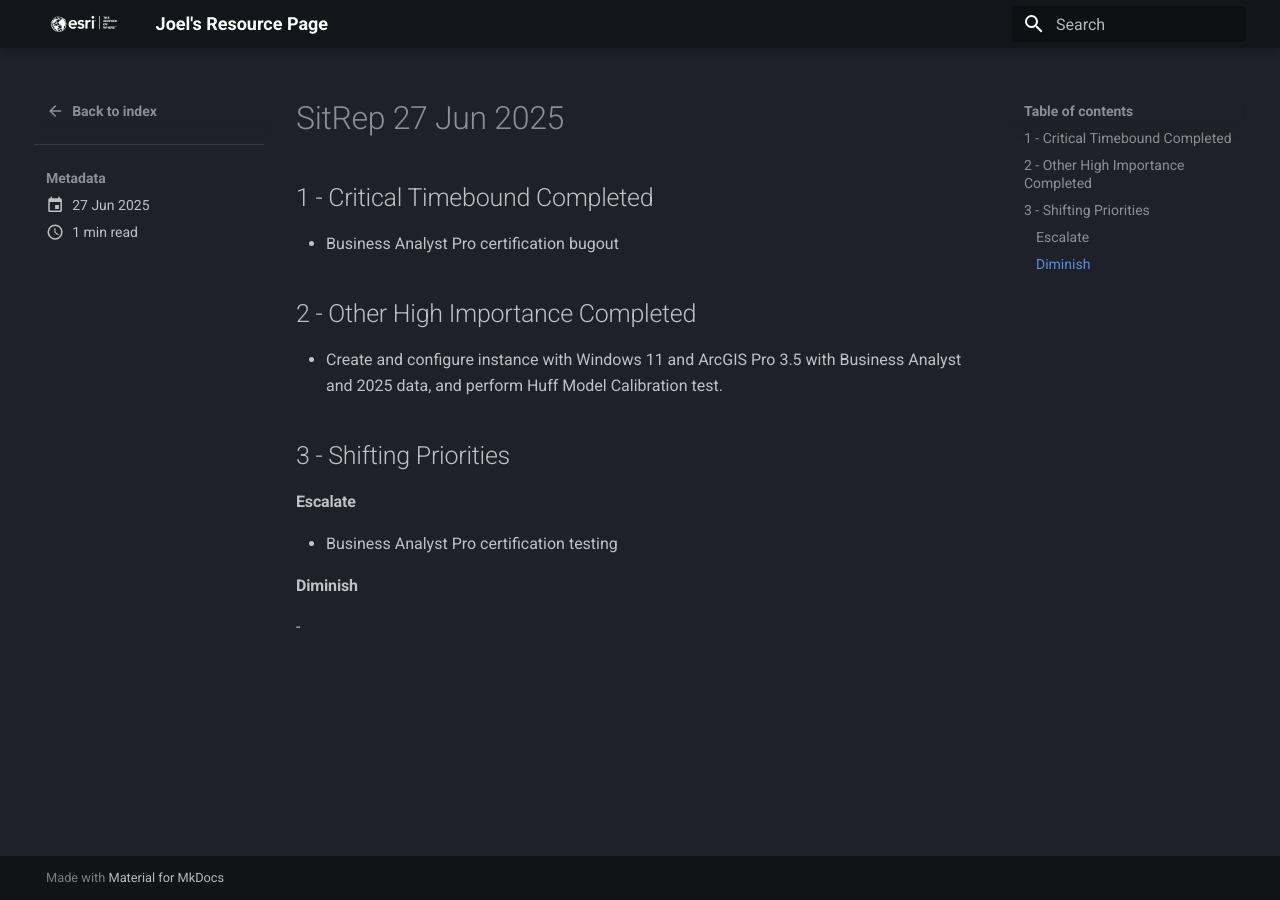
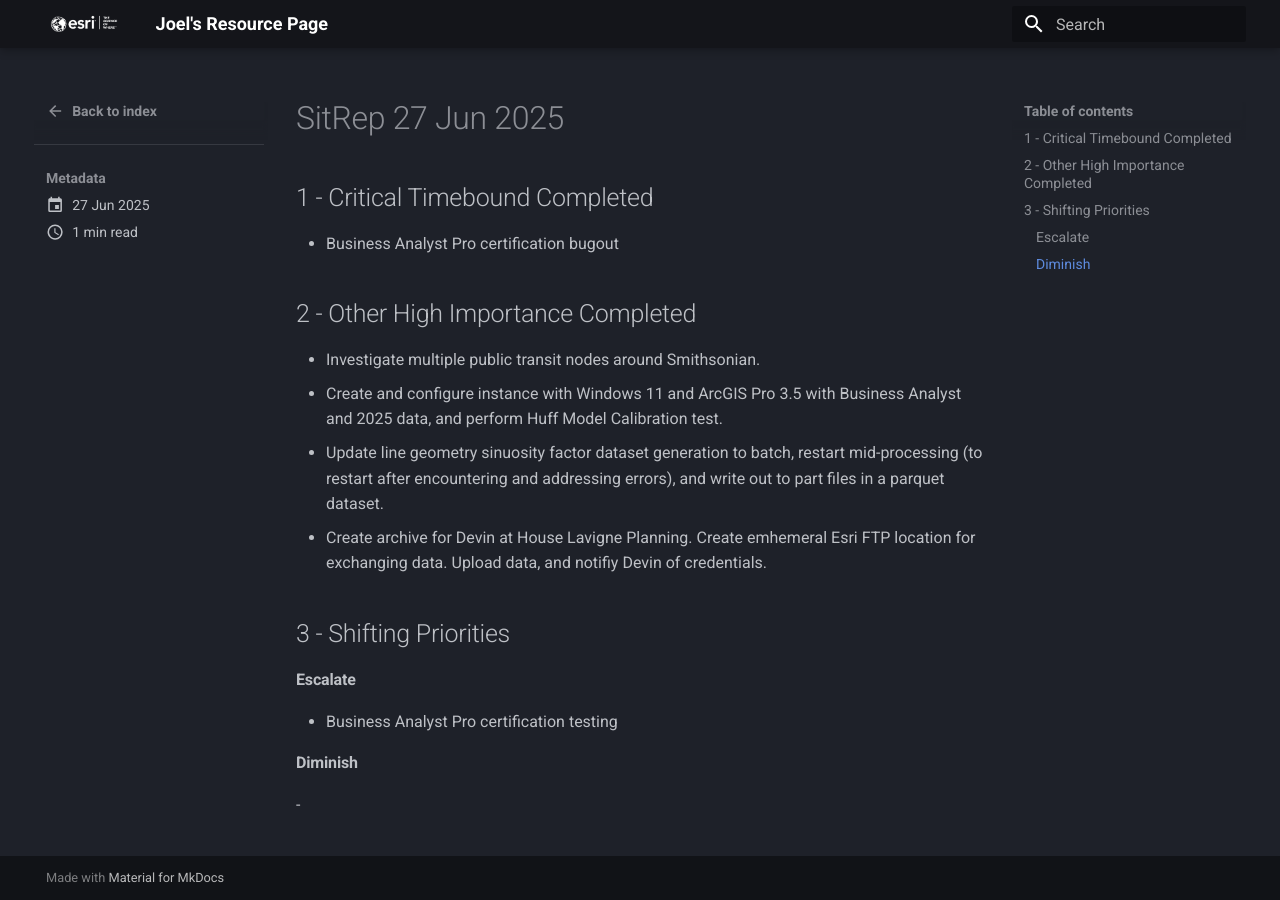
Before and after one commit to knu2xs/esri-resource-page, an MkDocs documentation site: the page built from docs/sitreps/posts/sitrep_20250627.md, in a window 1280 px wide. Built offline with MkDocs 1.6.1 and Material for MkDocs 9.7.7, drawn with Linux system fonts in a browser that asks for light colours.

Commit message:
update sitreps

```diff
--- a/docs/sitreps/posts/sitrep_20250627.md
+++ b/docs/sitreps/posts/sitrep_20250627.md
@@ -10,7 +10,10 @@
 
 ## 2 - Other High Importance Completed
 
+- Investigate multiple public transit nodes around Smithsonian.
 - Create and configure instance with Windows 11 and ArcGIS Pro 3.5 with Business Analyst and 2025 data, and perform Huff Model Calibration test.
+- Update line geometry sinuosity factor dataset generation to batch, restart mid-processing (to restart after encountering and addressing errors), and write out to part files in a parquet dataset.
+- Create archive for Devin at House Lavigne Planning. Create emhemeral Esri FTP location for exchanging data. Upload data, and notifiy Devin of credentials.
 
 ## 3 - Shifting Priorities
 
```
